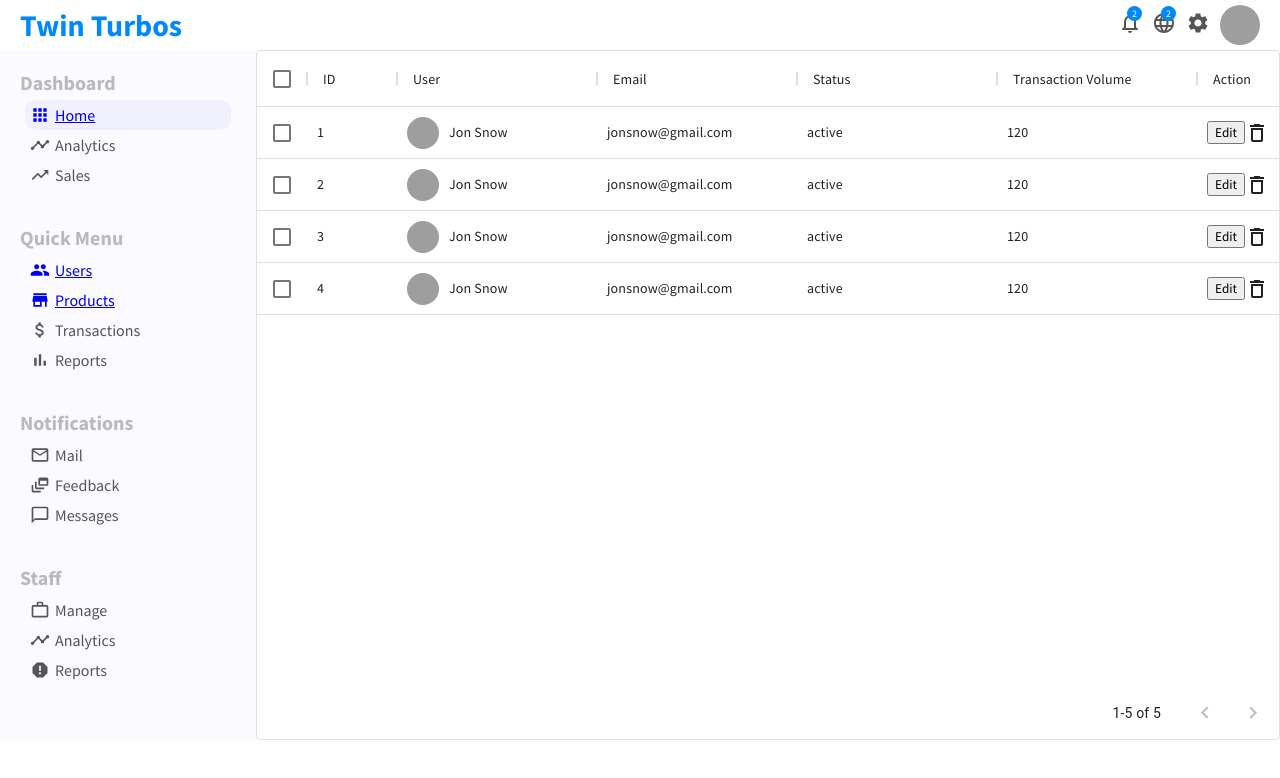
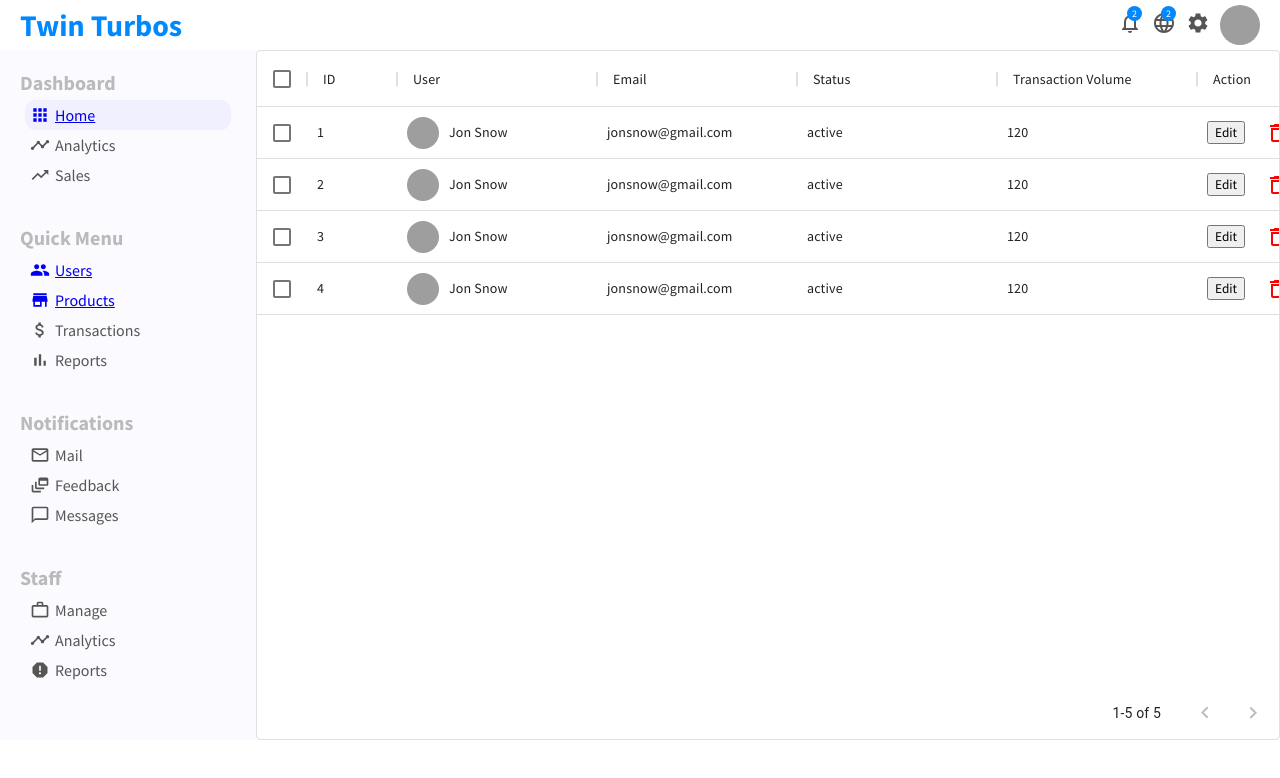
Before and after one commit to lhaykus/React-Jdm-website, a React (Create React App) app in the folder admin/: page /#/users in a window 1280 px wide. Shown: the top 778 px of the page. Built offline with nearby package versions, Linux system fonts and the light colour scheme; grey boxes are pictures that could not be loaded.

Commit message:
adding readme

```diff
--- a/admin/src/pages/userList/UserList.jsx
+++ b/admin/src/pages/userList/UserList.jsx
@@ -49,7 +49,7 @@ const UserList = () => {
         {
             field: "action",
             headerName: "Action",
-            width: 150,
+            width: 200,
             renderCell: (params) => {
               return (
                 <>
@@ -57,7 +57,7 @@ const UserList = () => {
                     <button className="userListEdit">Edit</button>
                   </Link>
                   <DeleteOutline
-                    className="userListDelete"
+                    className="userlist-delete"
                     onClick={() => handleDelete(params.row.id)}
                   />
                 </>
--- a/admin/src/pages/userList/userList.css
+++ b/admin/src/pages/userList/userList.css
@@ -1,4 +1,4 @@
-.user-list{
+.user-list {
     flex: 4;
 }
 
@@ -14,3 +14,9 @@
     object-fit: cover;
     margin-right: 10px;
 }
+
+.userlist-delete {
+    margin: 20px;
+    color: red;
+    cursor: pointer;
+}
```
Also changed, not shown: 1 other file (tests, documents, lock files or other folders).
